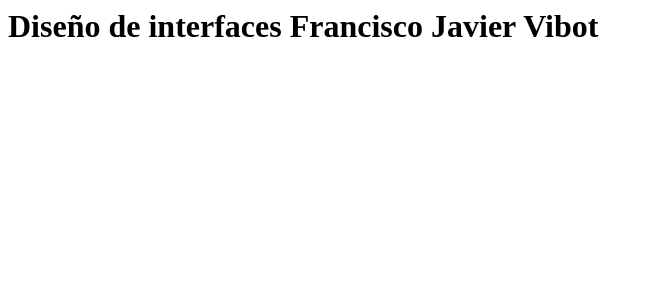
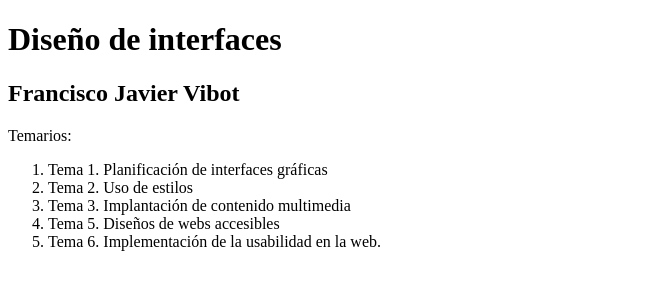
Before and after one commit to FranVibot/franvibot.github.io, a plain HTML site: page docs/index.html in a window 1280 px wide. Shown: the whole page, without its empty margins (0-654 px from the left). Drawn offline with Linux system fonts and the light colour scheme.

Commit message:
Add files via upload

```diff
--- a/docs/index.html
+++ b/docs/index.html
@@ -1 +1,18 @@
-<h1>Diseño de interfaces Francisco Javier Vibot</h1>
+<!DOCTYPE html>
+<html lang="es">
+<head>
+</head>
+<body>
+    <h1>Diseño de interfaces</h1>
+    <h2>Francisco Javier Vibot</h2>
+    <p>Temarios:</p>
+    <ol>
+        <li>Tema 1. Planificación de interfaces gráficas</li>
+        <li>Tema 2. Uso de estilos</li>
+        <li>Tema 3. Implantación de contenido multimedia</li>
+        <li>Tema 5. Diseños de webs accesibles</li>
+        <li>Tema 6. Implementación de la usabilidad en la web.</li>
+    </ol>
+
+</body>
+</html>
```
